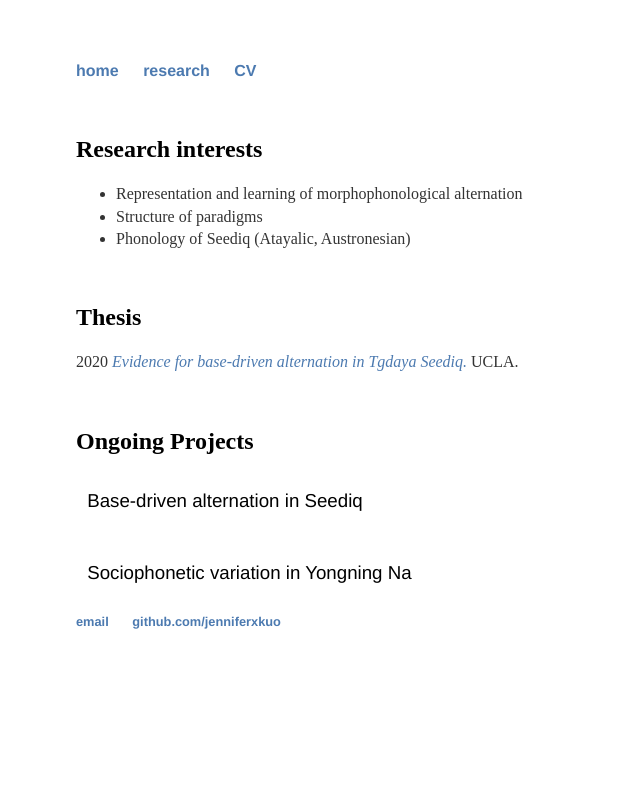
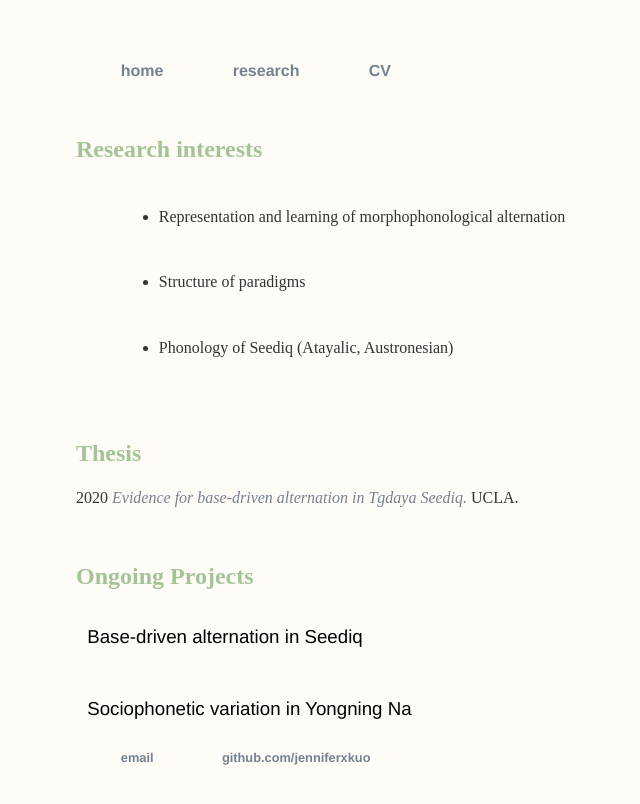
Before and after one commit to jenniferxkuo/jenniferxkuo.github.io, a Jekyll site: the page built from research/index.html, in a window 1280 px wide. Shown: the top 804 px of the page, without its empty margins (116-756 px from the left). Built offline with Jekyll 4.4.1, drawn with Linux system fonts in a browser that asks for light colours.

Commit message:
add CV (pdf), fix CSS style elements.

```diff
--- a/css/main.css
+++ b/css/main.css
@@ -1,6 +1,8 @@
 body {
     margin: 60px auto;
     width: 70%;
+    background-color: #FFFCF7;
+
 }
 nav ul, footer ul {
     font-family:'Helvetica', 'Arial', 'Sans-Serif';
@@ -14,15 +16,22 @@ nav ul li, footer ul li {
 }
 a {
     text-decoration: none;
-    color: #4c7ab0;
+    /* color: #4c7ab0; */
+    color: #738290;
 }
 a:hover {
     text-decoration: underline;
 }
 
 h1 {
-    font-size: 3em;
+    font-size: 2em;
     font-family:'Helvetica', 'Arial', 'Sans-Serif';
+    color: #304973;
+}
+
+h2 {
+    font-size: 1.5em;
+    color: #A3C497;
 }
 
 p {
@@ -35,6 +44,8 @@ ul li{
     font-size: 1em;
     line-height: 1.4em;
     color: #333;
+    margin: 5%;
+    padding: 0;
 }
 
 footer {
--- a/research/index.html
+++ b/research/index.html
@@ -14,7 +14,7 @@ title: Jennifer Kuo
 
 	<br>
 	<h2>Thesis</h2>
-	<p>2020 <i><a id="#ma_thesis">Evidence for base-driven alternation in Tgdaya Seediq.</a></i> UCLA.</p>
+	<p>2020 <i><a id="ma_thesis">Evidence for base-driven alternation in Tgdaya Seediq.</a></i> UCLA.</p>
 	<!-- <a href="xxx">[PDF]</a> -->
 
 	<br>
@@ -28,7 +28,7 @@ title: Jennifer Kuo
 		<label for="collapsible" class="lbl-toggle">Base-driven alternation in Seediq</label>
 		<div class="collapsible-content">
 			<div class="content-inner">
-				<p>In Tgdaya Seediq, all forms of a verb paradigm suffer from some type of neutralization, such that no slot can be used to perfectly predeict the rest of the paradigm. Classic approaches to morphophonological analysis deal with this by setting up URs which combine information from multiple forms of the paradigm (Kenstowicz and Kisseberth, 1977). The alternate single surface-base approach, proposed by Albright (2002, et seq.), argues that URs must be based on a single slot (or suface allomorph) within the paradigm. For my  <a href="ma_thesis">MA</a> , I used a corpus of verbs to show that Seediq verb paradigms have likely undergone restructuring based on the non-suffixed slots of the paradigm, consistent with the single surface-base hypothesis. </p>
+				<p>In Tgdaya Seediq, all forms of a verb paradigm suffer from some type of neutralization, such that no slot can be used to perfectly predeict the rest of the paradigm. Classic approaches to morphophonological analysis deal with this by setting up URs which combine information from multiple forms of the paradigm (Kenstowicz and Kisseberth, 1977). The alternate single surface-base approach, proposed by Albright (2002, et seq.), argues that URs must be based on a single slot (or suface allomorph) within the paradigm. For my  <a href="#ma_thesis">MA</a> , I used a corpus of verbs to show that Seediq verb paradigms have likely undergone restructuring based on the non-suffixed slots of the paradigm, consistent with the single surface-base hypothesis. </p>
 
 				<p>To test whether Seediq speakers will productively 'undo' neutralizations of non-suffixed base forms, I am utilizing a variant of the wug-test method (Berko, 1958); stimuli were not nonce-words, but rather ‘gapped forms’, or existing words in the Seediq lexicon which are never found in their suffixed forms. This method, though less common than wug-testing, was used out of respect for my Seediq consultants, who for cultural reasons did not want to work with nonce words.  </p>
 
```
Also changed, not shown: 1 other file.
